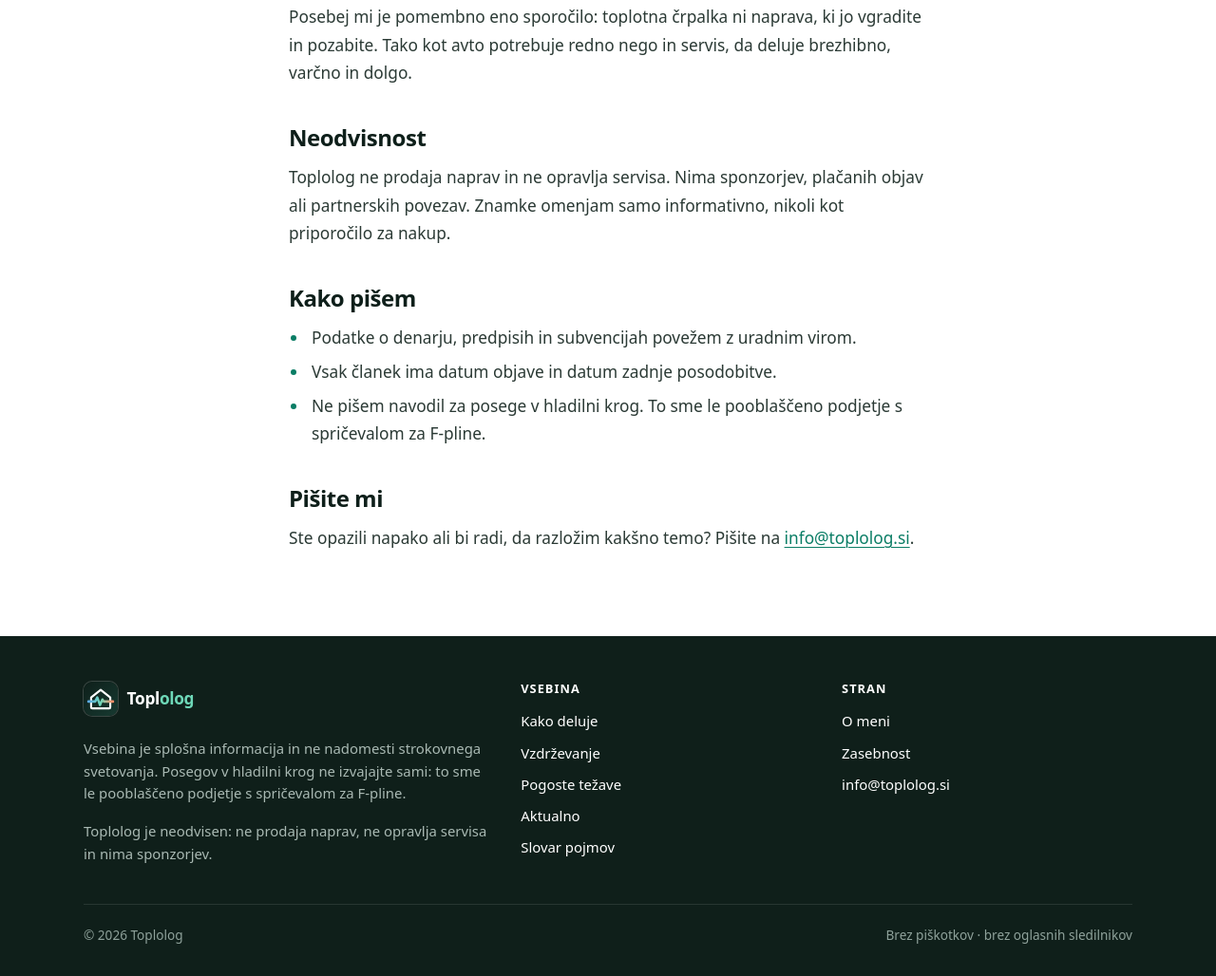
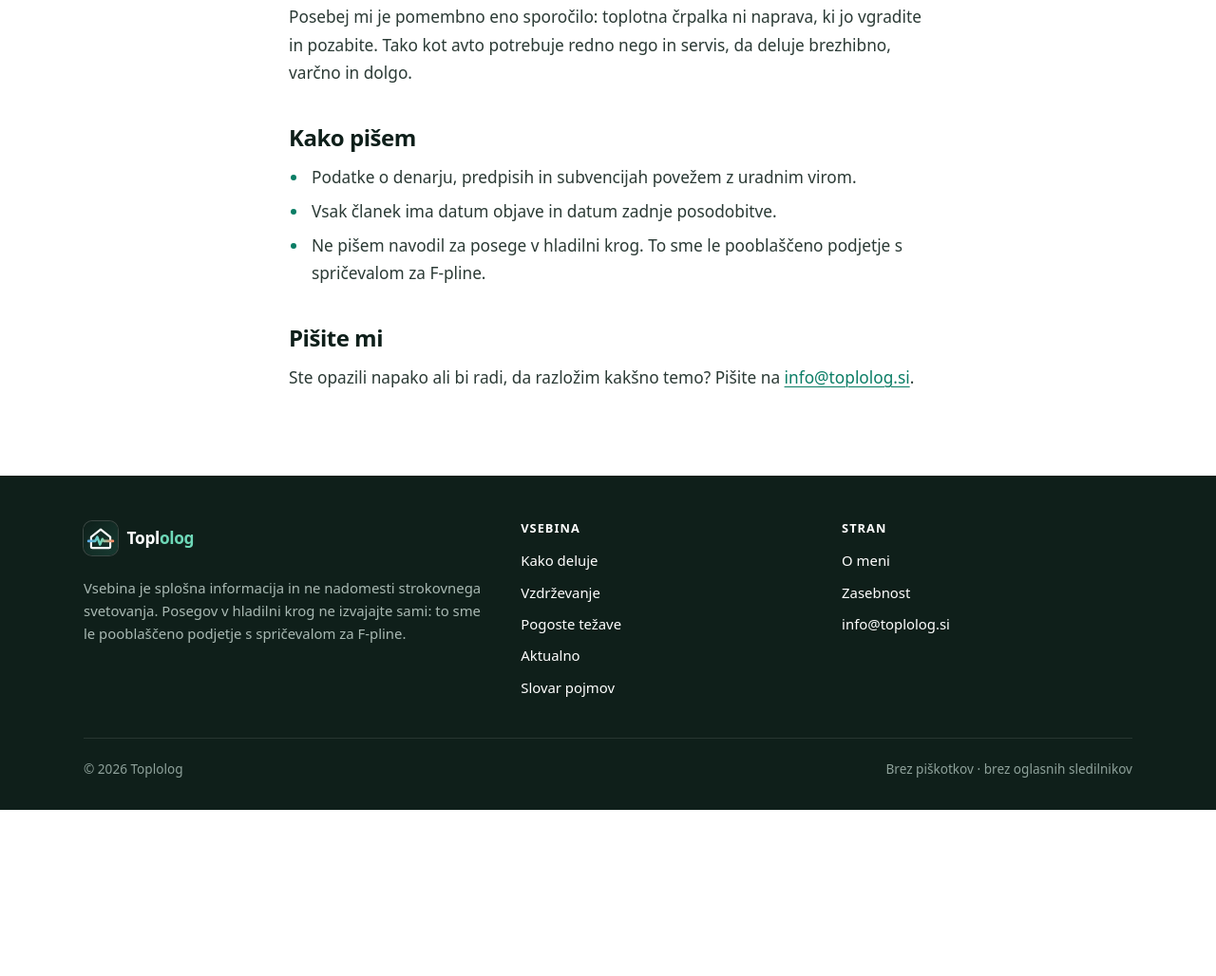
Before and after one commit to khrastnik/tc-diagnostika, an Astro site: page /tc-diagnostika/o-meni in a window 1280 px wide. Shown: the part 560-1588 px from the top of the page at 95% size. After the commit the page ends 1413 px from the top, so only its background shows below. Built offline with nearby package versions, Linux system fonts and the light colour scheme; Astro itself is replaced by a stand-in of ours; a web font is replaced by a local one.

Commit message:
Odstrani izjavo o neodvisnosti (O meni in noga)
Co-Authored-By: Claude Opus 5.5 <noreply@anthropic.com>

```diff
--- a/src/layouts/Base.astro
+++ b/src/layouts/Base.astro
@@ -82,9 +82,7 @@ const nav: { href: string; label: string; icon: string; color: string; desc: str
       <div class="footer-grid">
         <div>
           <a class="logo" href={u('/')}><Logo /><span>Topl<b>olog</b></span></a>
-          <p class="disclaimer">Vsebina je splošna informacija in ne nadomesti strokovnega svetovanja. Posegov v hladilni krog ne izvajajte sami: to sme le pooblaščeno podjetje s spričevalom za F-pline.</p>
-          <p class="disclaimer">Toplolog je neodvisen: ne prodaja naprav, ne opravlja servisa in nima sponzorjev.</p>
-        </div>
+          <p class="disclaimer">Vsebina je splošna informacija in ne nadomesti strokovnega svetovanja. Posegov v hladilni krog ne izvajajte sami: to sme le pooblaščeno podjetje s spričevalom za F-pline.</p>        </div>
         <div>
           <h2>Vsebina</h2>
           <ul>
--- a/src/pages/o-meni.astro
+++ b/src/pages/o-meni.astro
@@ -3,15 +3,13 @@ import Base from '../layouts/Base.astro';
 import PageHead from '../components/PageHead.astro';
 import Waitlist from '../components/Waitlist.astro';
 ---
-<Base title="O meni" description="Kdo piše Toplolog in zakaj: neodvisna stran o toplotnih črpalkah v slovenščini, brez prodaje, servisa, sponzorjev in plačanih objav.">
+<Base title="O meni" description="Kdo piše Toplolog in zakaj: razlage, novice in zanimivosti o toplotnih črpalkah v slovenščini, napisane razumljivo in z navedenimi viri.">
   <PageHead title="O meni" lead="Sem Klemen. Toplolog pišem, da bi lastniki toplotnih črpalk dobili jasne odgovore v slovenščini." crumbs={[['O meni']]} art="o-meni" />
   <div class="page-body">
     <div class="container" style="max-width:calc(var(--readw) + 3rem)">
       <div class="prose">
         <p>To stran pišem, ker lastniki toplotnih črpalk ob težavah večinoma naletijo le na forumske niti z nasprotujočimi si nasveti. Tu zbiram razlage o tem, kako črpalke delujejo, zakaj se kvarijo in kaj je aktualno pri subvencijah in predpisih, napisane razumljivo in z navedenimi viri.</p>
         <p>Posebej mi je pomembno eno sporočilo: toplotna črpalka ni naprava, ki jo vgradite in pozabite. Tako kot avto potrebuje redno nego in servis, da deluje brezhibno, varčno in dolgo.</p>
-        <h2>Neodvisnost</h2>
-        <p>Toplolog ne prodaja naprav in ne opravlja servisa. Nima sponzorjev, plačanih objav ali partnerskih povezav. Znamke omenjam samo informativno, nikoli kot priporočilo za nakup.</p>
         <h2>Kako pišem</h2>
         <ul>
           <li>Podatke o denarju, predpisih in subvencijah povežem z uradnim virom.</li>
```
